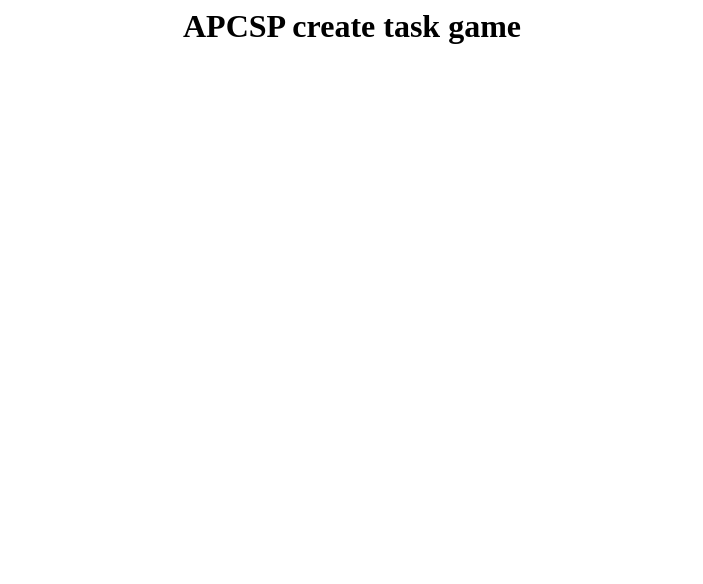
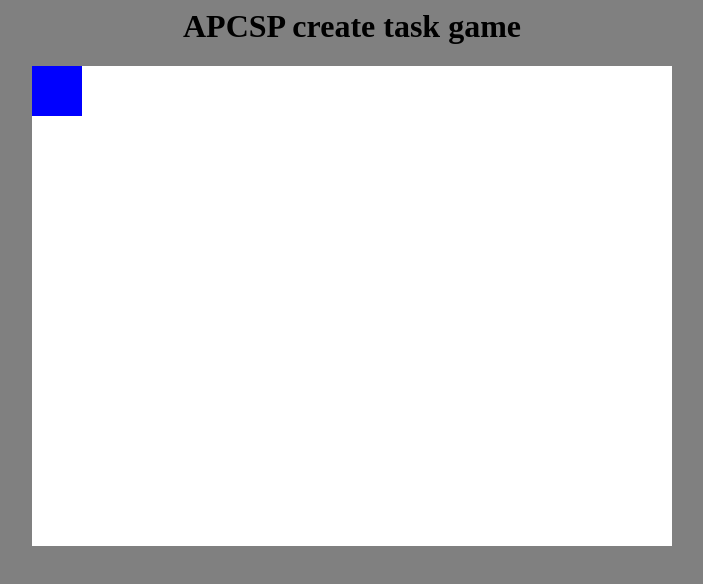
Before and after one commit to nobody647/APCSP-Create-task, a plain HTML site: page index.html in a window 1280 px wide. Shown: the whole page, without its empty margins (288-991 px from the left). Drawn offline with nearby package versions, Linux system fonts and the light colour scheme.

Commit message:
Idk what I'm doing

```diff
--- a/game.js
+++ b/game.js
@@ -1,19 +1,57 @@
 var canvas;
 var context;
-var objects = [];
+var gameObjects = [];
+var upPressed;
+var downPressed;
+var leftPressed;
+var rightPressed;
 
 $(document).ready(function(){
 	console.log("Hello world!");
 
 	setup();
 
-	gameObject(50, 50, 0, 0);
-	gameObject(50, 50, 0, -20);
-	gameObject(50, 50, -20, 0);
+	gameObjects.push(new playerCharacter(50, 50, 0, 0, "blue", 100, 20, 10, true));
+	//gameObjects.push(new gameObject(50, 50, 20, 20));
+
 
 	setInterval(function () {
 		update();
 	 }, 16)
+});
+
+$(document).keydown(function(event){
+	if (event.which == 38){ //up
+		console.log("Up");
+		upPressed = true;
+	}else if (event.which == 40){ //down
+		console.log("Down");
+		downPressed = true;
+	}else if (event.which == 37){ //left
+		console.log("Left");
+		leftPressed = true;
+	}else if (event.which == 39){ //right
+		console.log("Right")
+		rightPressed = true;
+	}
+});
+$(document).keyup(function(event){
+	if (event.which == 38){ //up
+		console.log("Up");
+		upPressed = false;
+	}else if (event.which == 40){ //down
+		console.log("Down");
+		downPressed = false;
+	}else if (event.which == 37){ //left
+		console.log("Left");
+		leftPressed = false;
+	}else if (event.which == 39){ //right
+		console.log("Right")
+		rightPressed = false;
+	}
+});
+$(document).click(function(event){
+	gameObjects[0].shoot(event.pageX, event.pageY);
 });
 
 function setup(){
@@ -26,9 +64,23 @@ function update(){
 	context.clearRect(0, 0, canvas.width, canvas.height); //Clear canvas
 	context.fillStyle = "red";
 
-	for(var i = 0; i < objects.length; i++){
-		obj = objects[i];
-		obj.x ++;
+	for(var i = 0; i < gameObjects.length; i++){
+		context.fillStyle = "red";
+		obj = gameObjects[i];
+
+		if(obj instanceof playerCharacter){
+			context.fillStyle = obj.color;
+
+			if (obj.ctrl){
+				if (upPressed) obj.y -= obj.speed;
+				if (downPressed) obj.y += obj.speed;
+				if (leftPressed) obj.x -= obj.speed;
+				if (rightPressed) obj.x += obj.speed;
+			}
+
+		}
+
+
 		context.fillRect(obj.x, obj.y, obj.width, obj.height);
 	}
 }
@@ -38,6 +90,26 @@ function gameObject(width, height, x, y){
 	this.height = height;
 	this.x = x;
 	this.y = y;
+}
 
-	objects.push(this);
+function playerCharacter(width, height, x, y, color, hp, speed, ammo, ctrl){
+	gameObject.call(this, width, height, x, y);
+	this.color = color;
+	this.hp = hp;
+	this.speed = speed;
+	this.ammo = ammo;
+	this.ctrl = ctrl;
+
+	this.shoot = function(destX, destY){
+		gameObjects.push(new bullet(5, 5, x, y, color, 10, destX, destY));
+		console.log("Bang!");
+	};
 }
+
+function bullet(width, height, x, y, color, speed, destX, destY){
+	gameObject.call(this, width, height, x, y);
+	this.color = color;
+	this.speed = speed;
+	this.destX = destX;
+	this.destY = destY;
+}
--- a/index.html
+++ b/index.html
@@ -8,9 +8,6 @@
 		<header>
 			<h1 class = "title">APCSP create task game</h1>
 		</header>
-		<canvas id = "gameCanvas">
-
-		</canvas>
-		<div></div>
+		<canvas id = "gameCanvas" width = "640" height = "480"></canvas>
 	</body>
 </html>
--- a/site.css
+++ b/site.css
@@ -1,11 +1,13 @@
-.game {
-	background-color: red;
+#gameCanvas {
+	background-color: white;
 	padding-left: 0;
     padding-right: 0;
     margin-left: auto;
     margin-right: auto;
     display: block;
-    width: 1600px;
+}
+html{
+    background-color: gray;
 }
 .title{
 	text-align: center;
```
